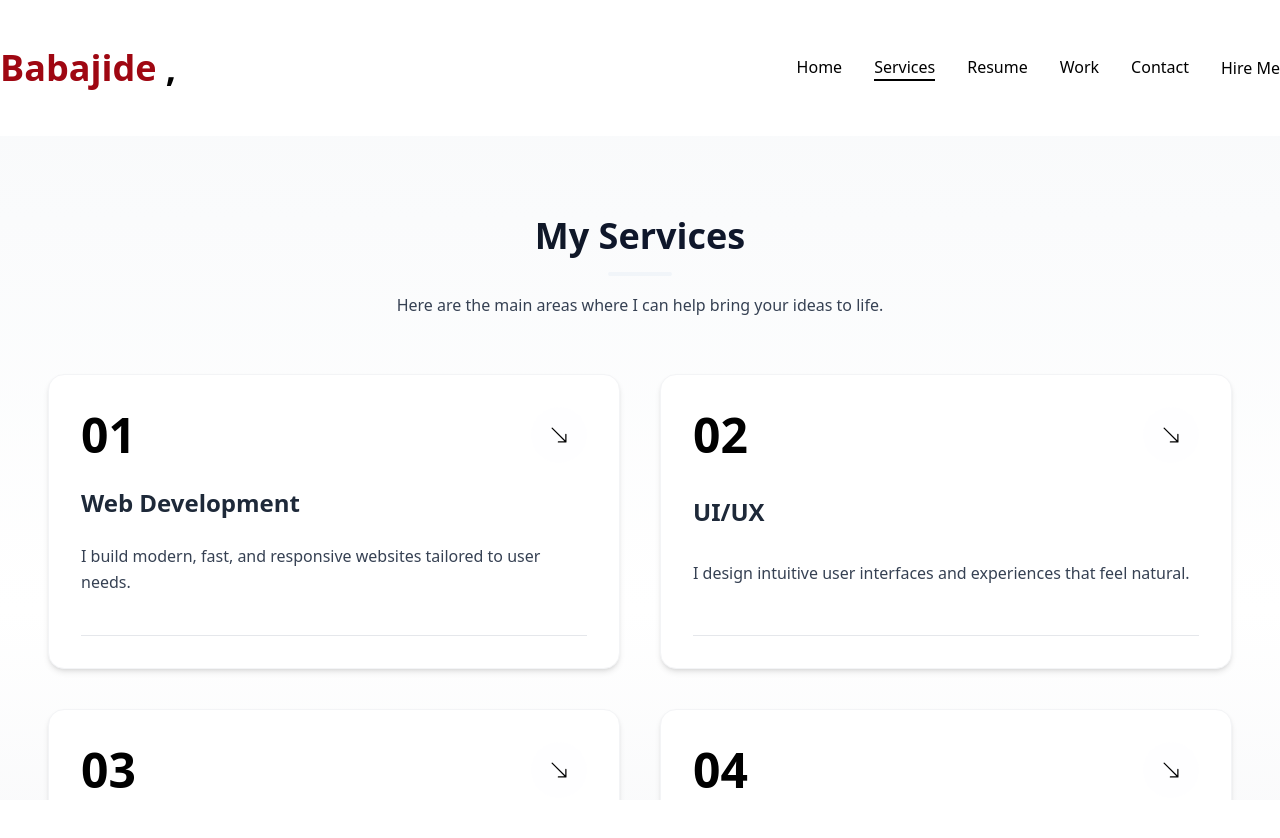
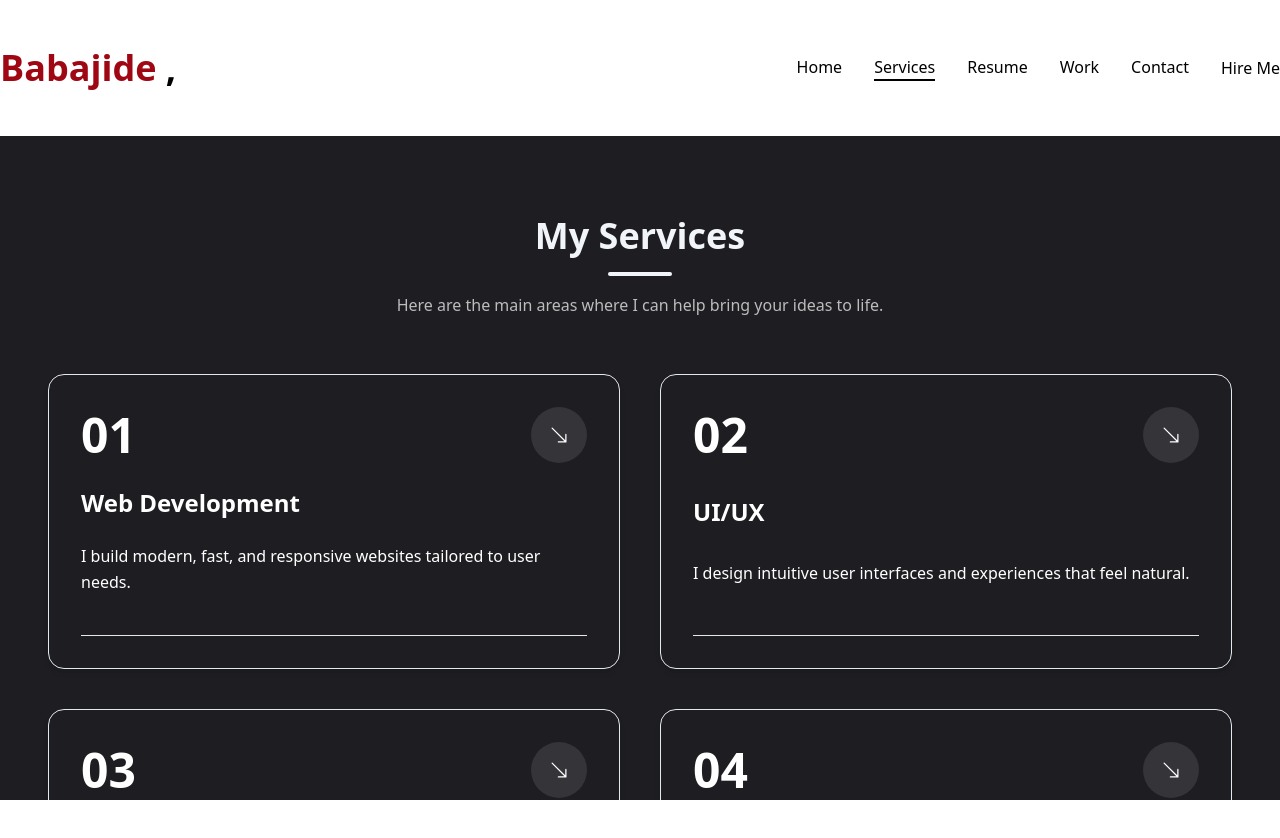
Before and after one commit to Babajide789/my-portfolio, a Next.js app: page /services in a window 1280 px wide. Shown: the top 838 px of the page. Built offline with nearby package versions, Linux system fonts and the light colour scheme.

Commit message:
updates services background style

```diff
--- a/src/app/globals.css
+++ b/src/app/globals.css
@@ -24,6 +24,7 @@
 :root {
   --radius: 0.625rem;
 
+  /* Light mode defaults */
   --background: oklch(1 0 0);
   --foreground: oklch(0.129 0.042 264.695);
 
@@ -62,6 +63,9 @@
     @apply border-border;
   }
   body {
-    @apply bg-background text-foreground
+    @apply bg-background text-foreground;
+    min-height: 100vh; /* ensures background covers full page */
+    font-family: ui-sans-serif, system-ui, -apple-system, BlinkMacSystemFont, "Segoe UI",
+      Roboto, "Helvetica Neue", Arial, "Noto Sans", sans-serif;
   }
 }
--- a/src/app/services/page.tsx
+++ b/src/app/services/page.tsx
@@ -37,15 +37,15 @@ const services = [
 
 export default function Services() {
   return (
-    <section className="relative min-h-[88vh] flex flex-col justify-center py-20 bg-gradient-to-b from-gray-50 via-white to-gray-100">
+    <section className="relative min-h-[88vh] flex flex-col justify-center py-20 bg-[#1e1e22]">
       <div className="container mx-auto px-6 md:px-12">
         {/* Section Heading */}
         <div className="text-center mb-14">
-          <h1 className="text-3xl md:text-4xl font-bold text-gray-900">
-            My <span className="text-primary">Services</span>
+          <h1 className="text-3xl md:text-4xl font-bold text-secondary">
+            My <span className="text-secondary">Services</span>
           </h1>
           <div className="w-16 h-1 bg-accent mx-auto mt-4 rounded-full"></div>
-          <p className="text-gray-700 mt-4 max-w-2xl mx-auto leading-relaxed">
+          <p className="mt-4 max-w-2xl mx-auto leading-relaxed text-white/70">
             Here are the main areas where I can help bring your ideas to life.
           </p>
         </div>
@@ -57,38 +57,36 @@ export default function Services() {
             opacity: 1,
             transition: { delay: 0.3, duration: 0.6, ease: "easeInOut" },
           }}
-          className="grid grid-cols-1 md:grid-cols-2 gap-10"
+          className="grid grid-cols-1 md:grid-cols-2 gap-10 text-white"
         >
           {services.map((service, index) => (
             <div
               key={index}
-              className="flex flex-col justify-between gap-6 p-8 rounded-2xl shadow-md bg-white hover:shadow-xl transition-all duration-500 group border border-gray-100"
+              className="flex flex-col justify-between gap-6 p-8 rounded-2xl shadow-md bg-card hover:shadow-xl transition-all duration-500 group border"
             >
               {/* TOP */}
               <div className="w-full flex justify-between items-center">
-                <div className="text-5xl font-extrabold text-black">
-                  {service.num}
-                </div>
+                <div className="text-5xl font-extrabold">{service.num}</div>
                 <Link
                   href={service.href}
                   className="w-14 h-14 rounded-full bg-accent/10 flex justify-center items-center transition-all duration-500 group-hover:bg-accent hover:-rotate-45"
                 >
-                  <BsArrowDownRight className="text-black text-xl" />
+                  <BsArrowDownRight className="text-xl" />
                 </Link>
               </div>
 
               {/* HEADING */}
-              <h2 className="text-xl md:text-2xl font-bold text-gray-800">
+              <h2 className="text-xl md:text-2xl font-bold">
                 {service.title}
               </h2>
 
               {/* DESCRIPTION */}
-              <p className="text-gray-700 leading-relaxed group-hover:text-gray-900 transition-colors duration-500">
+              <p className="leading-relaxed group-hover:text-foreground transition-colors duration-500">
                 {service.description}
               </p>
 
               {/* BORDER LINE */}
-              <div className="border-t border-gray-200 mt-4"></div>
+              <div className="border-t mt-4"></div>
             </div>
           ))}
         </motion.div>
--- a/src/app/work/page.tsx
+++ b/src/app/work/page.tsx
@@ -29,7 +29,7 @@ const projects = [
     ],
     image: "/projects/hamtec.png",
     live: "https://hamtecproject.com",
-    github: "https://github.com/yourusername/hamtec-project",
+    github: "https://github.com/Babajide789/Hamtec-Projectt",
   },
   {
     num: "02",
@@ -39,8 +39,8 @@ const projects = [
       "A URL shortening application using TinyURL API with clean UI, caching, and responsive design.",
     stack: [{ name: "React" }, { name: "TailwindCSS" }, { name: "REST API" }],
     image: "/projects/shortly.png",
-    live: "https://tinyurl-clone.vercel.app",
-    github: "https://github.com/yourusername/tinyurl-clone",
+    live: "https://url-shortener-land-ingpage.netlify.app",
+    github: "https://github.com/Babajide789/URL-shortener",
   },
   {
     num: "03",
@@ -55,7 +55,7 @@ const projects = [
     ],
     image: "/projects/canvaslancer.png",
     live: "https://canvaslancer.vercel.app",
-    github: "https://github.com/yourusername/canvaslancer",
+    github: "https://github.com/Babajide789/canvas-lancer",
   },
   {
     num: "04",
@@ -65,8 +65,8 @@ const projects = [
       "A responsive banking landing page challenge featuring clean sections, hover effects, and modern visuals.",
     stack: [{ name: "HTML" }, { name: "CSS" }, { name: "JavaScript" }],
     image: "/projects/easybank.png",
-    live: "https://easybank-landing.vercel.app",
-    github: "https://github.com/yourusername/easybank-landing",
+    live: "https://page-easy-bank.netlify.app",
+    github: "https://github.com/Babajide789/easy-bank-landing-page",
   },
   {
     num: "05",
@@ -76,7 +76,7 @@ const projects = [
       "A bookmark manager landing page with FAQ accordion, responsive layout, and modern UI styling.",
     stack: [{ name: "React" }, { name: "CSS" }, { name: "JavaScript" }],
     image: "/projects/bookmark.png",
-    live: "https://bookmark-landing.vercel.app",
+    live: "https://bookmarkandingpage.netlify.app/",
     github: "https://github.com/yourusername/bookmark-landing",
   },
 ]
@@ -167,22 +167,30 @@ export default function Work() {
             >
               {projects.map((item, index) => (
                 <SwiperSlide key={index} className="w-full">
-                  <div className="h-[480px] relative group flex justify-center items-center bg-black/20 rounded-xl overflow-hidden shadow-lg">
+                  <div className="h-[480px] relative group flex justify-center items-center bg-black/20 rounded-xl overflow-hidden shadow-lg border border-white/10">
+                    {/* Fake browser bar */}
+                    <div className="absolute top-0 left-0 right-0 h-8 bg-[#2a2a2d] flex items-center gap-2 px-3 z-20">
+                      <span className="w-3 h-3 rounded-full bg-red-500"></span>
+                      <span className="w-3 h-3 rounded-full bg-yellow-500"></span>
+                      <span className="w-3 h-3 rounded-full bg-green-500"></span>
+                    </div>
+
                     {/* Overlay */}
                     <div className="absolute inset-0 bg-black/20 z-10 group-hover:bg-black/40 transition"></div>
+
                     {/* Image */}
-                    <div className="relative w-full h-full">
+                    <div className="relative w-full h-full pt-8"> {/* padding for top bar */}
                       <Image
                         src={item.image}
                         alt={`${item.title} preview`}
                         fill
-                        priority={index === 0} // loads first slide faster
+                        priority={index === 0}
                         className="object-cover object-top"
                         sizes="(max-width: 768px) 100vw, 50vw"
                       />
-
                     </div>
                   </div>
+
                 </SwiperSlide>
               ))}
 
--- /dev/null
+++ b/src/swiper-css.d.ts
@@ -0,0 +1,5 @@
+declare module "swiper/css";
+
+declare module "swiper/css/pagination";
+declare module "swiper/css/navigation";
+declare module "swiper/css/effect-fade";
```
